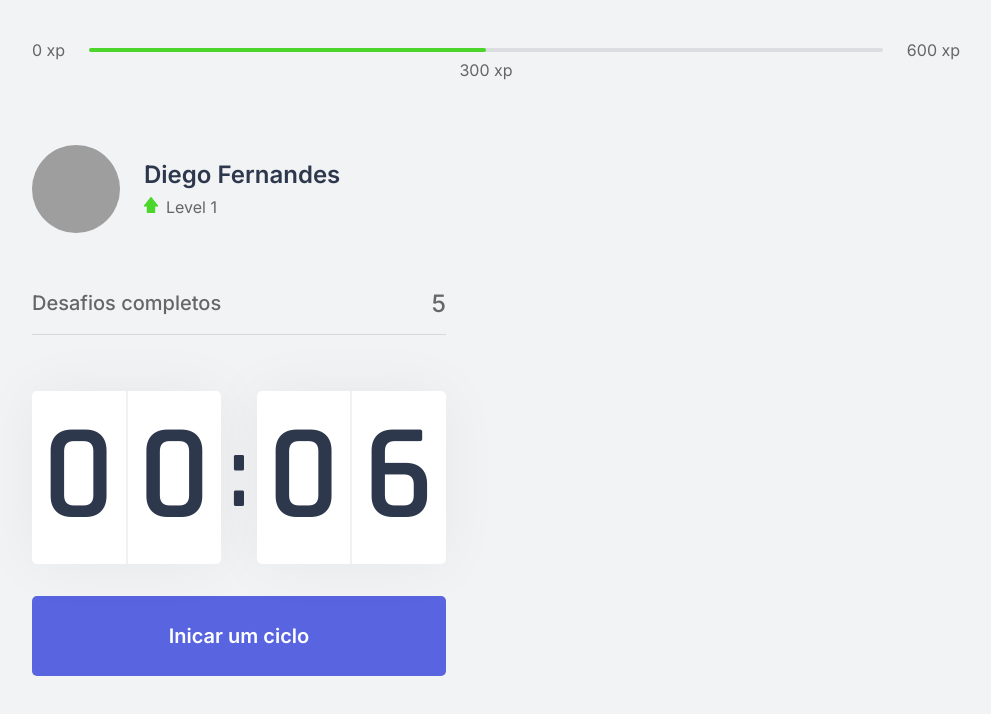
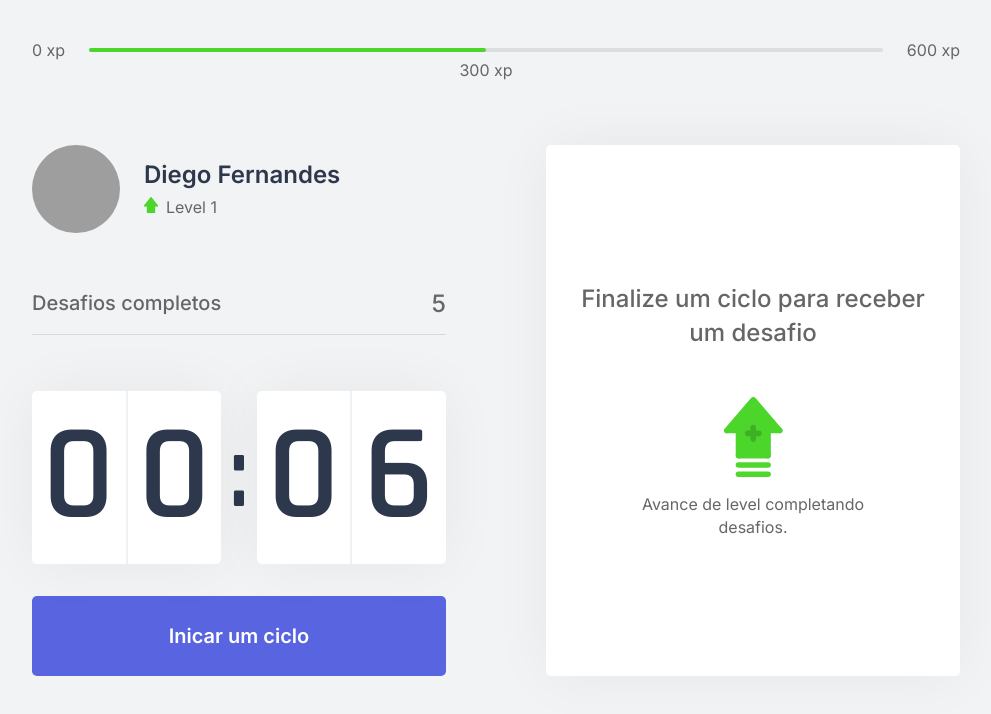
Before and after one commit to andersonsts/moveit, a Next.js app: page / in a window 1280 px wide. Shown: the top 714 px of the page, without its empty margins (144-1135 px from the left). Built offline with nearby package versions, Linux system fonts and the light colour scheme; grey boxes are pictures that could not be loaded.

Commit message:
insert challengeboxnot-active

```diff
--- /dev/null
+++ b/src/components/ChallengeBox.tsx
@@ -0,0 +1,16 @@
+/* eslint-disable */
+import styles from '../styles/components/ChallengeBox.module.css'
+
+export function ChallengeBox () {
+  return (
+    <div className={styles.challengeBoxContainer}>
+      <div className={styles.challengeNotActive}>
+        <strong>Finalize um ciclo para receber um desafio</strong>
+        <p>
+          <img src="icons/level.svg" alt="Level Up" />
+          Avance de level completando desafios.
+        </p>
+      </div>
+    </div>
+  )
+}
--- a/src/pages/index.tsx
+++ b/src/pages/index.tsx
@@ -1,9 +1,10 @@
+import Head from 'next/head'
+
 import { CompletedChallenges } from "../components/CompletedChallenges";
 import { Countdown } from "../components/Countdown";
 import { ExperienceBar } from "../components/ExperienceBar";
 import { Profile } from '../components/Profile';
-
-import Head from 'next/head'
+import { ChallengeBox } from "../components/ChallengeBox";
 
 import styles from '../styles/pages/Home.module.css'
 
@@ -22,7 +23,9 @@
           <CompletedChallenges />
           <Countdown />
         </div>
-        <div></div>
+        <div>
+          <ChallengeBox />
+        </div>
       </section>
     </div>
   )
--- /dev/null
+++ b/src/styles/components/ChallengeBox.module.css
@@ -0,0 +1,38 @@
+.challengeBoxContainer {
+  height: 100%;
+  background: var(--white);
+  border-radius: 5px;
+  box-shadow: 0 0 60px rgba(0, 0, 0, 0.05);
+  padding: 1.5rem 2rem;
+  display: flex;
+  flex-direction: column;
+  align-items: center;
+  justify-content: center;
+  text-align: center;
+}
+
+.challengeNotActive {
+  display: flex;
+  flex-direction: column;
+  align-items: center;
+}
+
+.challengeNotActive strong {
+  font-size: 1.5rem;
+  font-weight: 500;
+  line-height: 1.4;
+}
+
+.challengeNotActive p {
+  display: flex;
+  flex-direction: column;
+  align-items: center;
+  font-size: 1rem;
+  line-height: 1.4;
+  max-width: 70%;
+  margin-top: 3rem;
+}
+
+.challengeNotActive p img {
+  margin-bottom: 1rem;
+}
```
